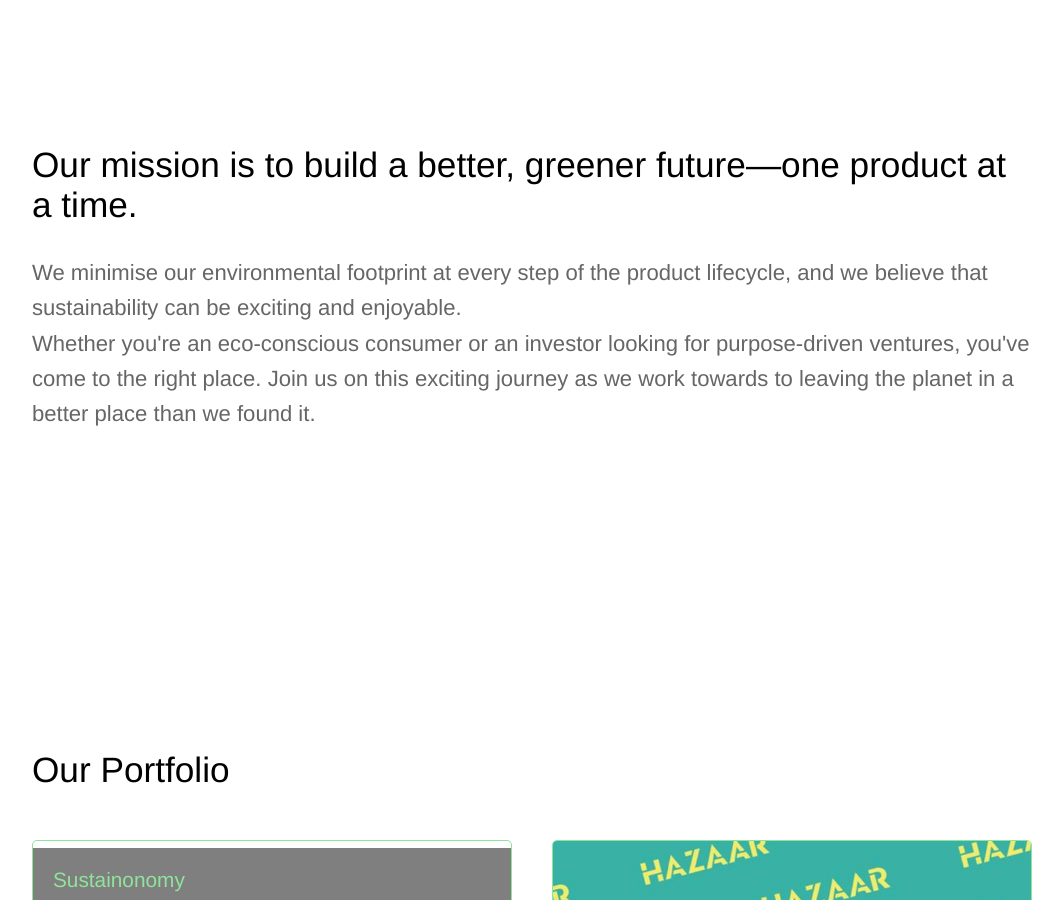
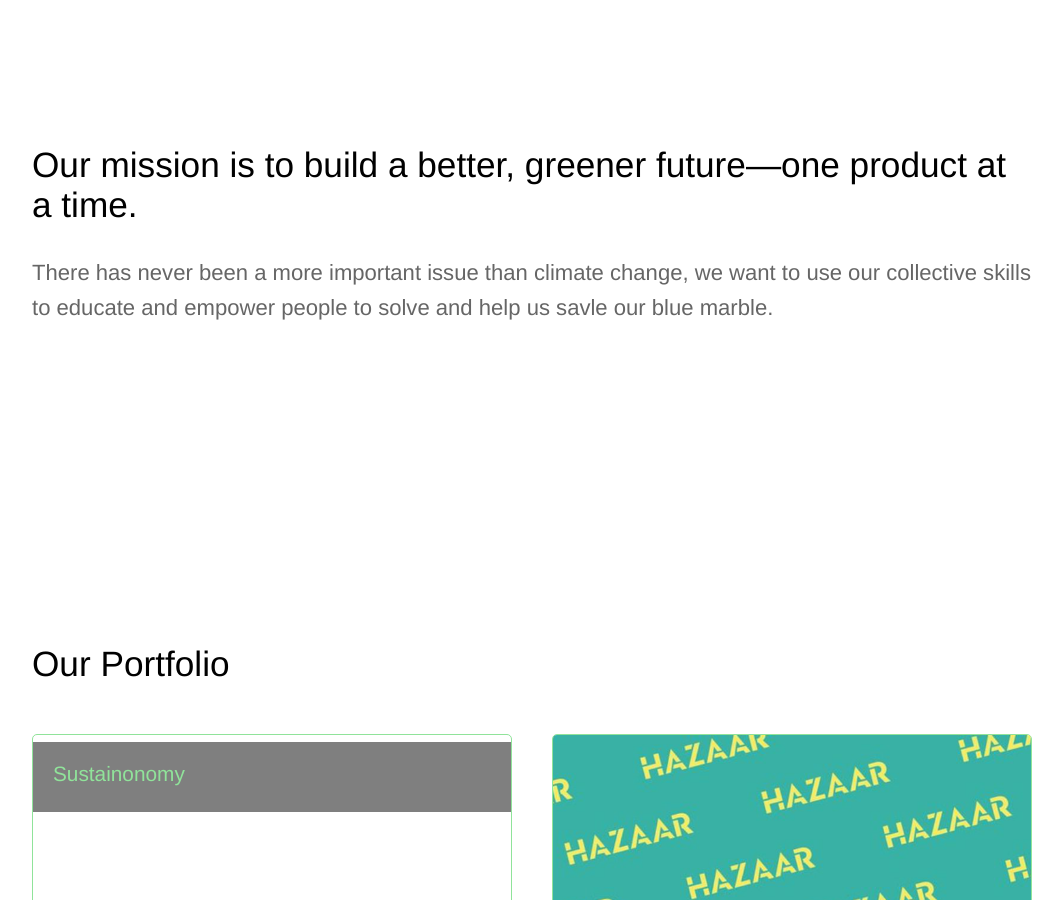
Before and after one commit to saudade-studio/saudade-studio.github.io, a Jekyll site: the page built from index.html, in a window 1280 px wide and 900 px high, scrolled down 459 px. Shown: the whole window, without its empty margins (108-1171 px from the left). Built offline with Jekyll 4.4.1, drawn with Linux system fonts in a browser that asks for light colours.

Commit message:
Better hero

```diff
--- a/index.html
+++ b/index.html
@@ -14,8 +14,9 @@ layout: default
 	<div class="container">
 		<h2>Our mission is to build a better, greener future—one product at a time.</h2>
 		<p class="subtext">
-			We minimise our environmental footprint at every step of the product lifecycle, and we believe that sustainability can be exciting and enjoyable.<br/>
-			Whether you're an eco-conscious consumer or an investor looking for purpose-driven ventures, you've come to the right place. Join us on this exciting journey as we work towards to leaving the planet in a better place than we found it.
+			There has never been a more important issue than climate change, we want to use our
+			collective skills to educate and empower people to solve and help us savle our
+			blue marble.
 		</p>
 	</div>
 </section>
```
